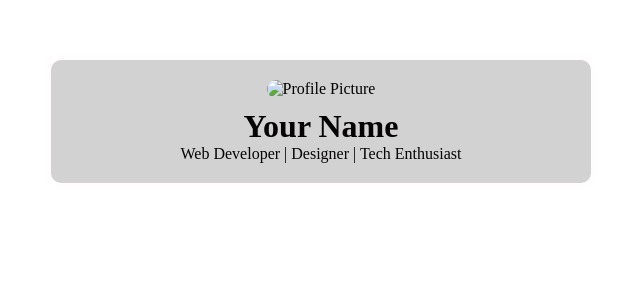
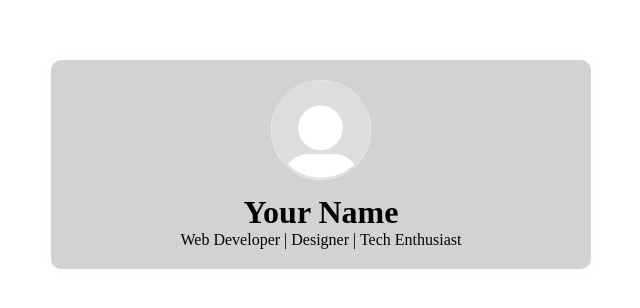
Before and after one commit to akurathikamal/default-profile, a plain HTML site: page index.html in a window 1280 px wide. Shown: the part 224-532 px from the top of the page, without its empty margins (319-959 px from the left). Drawn offline with Linux system fonts and the light colour scheme.

Commit message:
Update index.html

```diff
--- a/index.html
+++ b/index.html
@@ -9,7 +9,7 @@
 <body>
    <center>
     <div class="one">
-        <img src="/images/download (1).png" alt="Profile Picture">
+        <img src="download (1).png" alt="Profile Picture">
         <h1>Your Name</h1>
         <p>Web Developer | Designer | Tech Enthusiast</p>
     </div>
```
